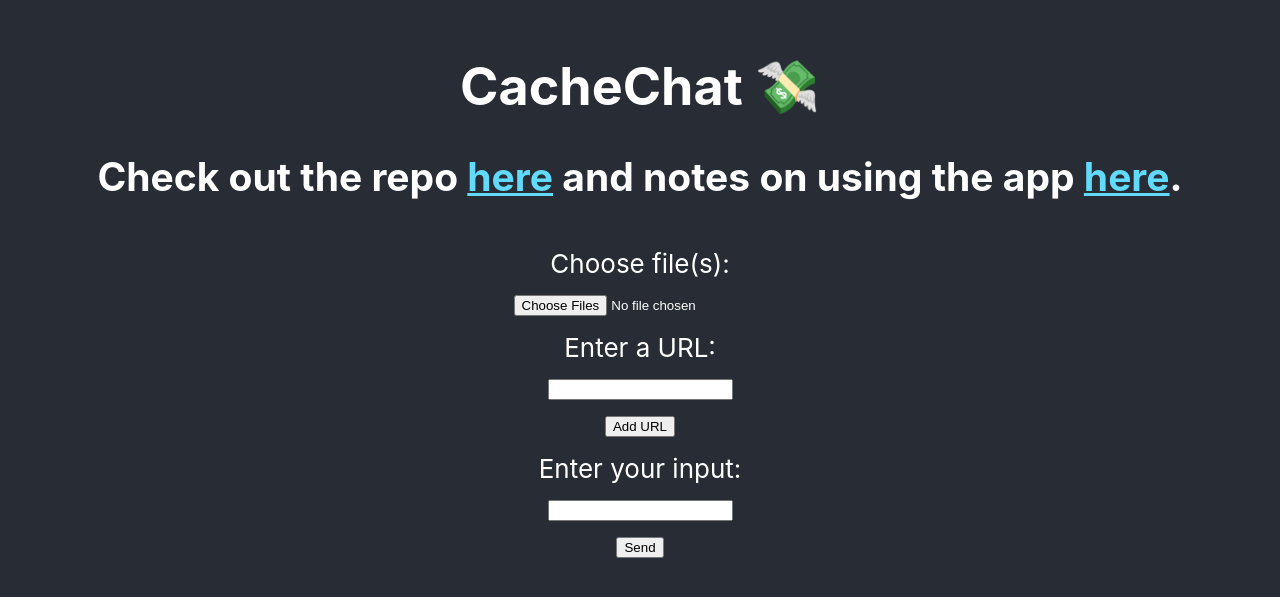
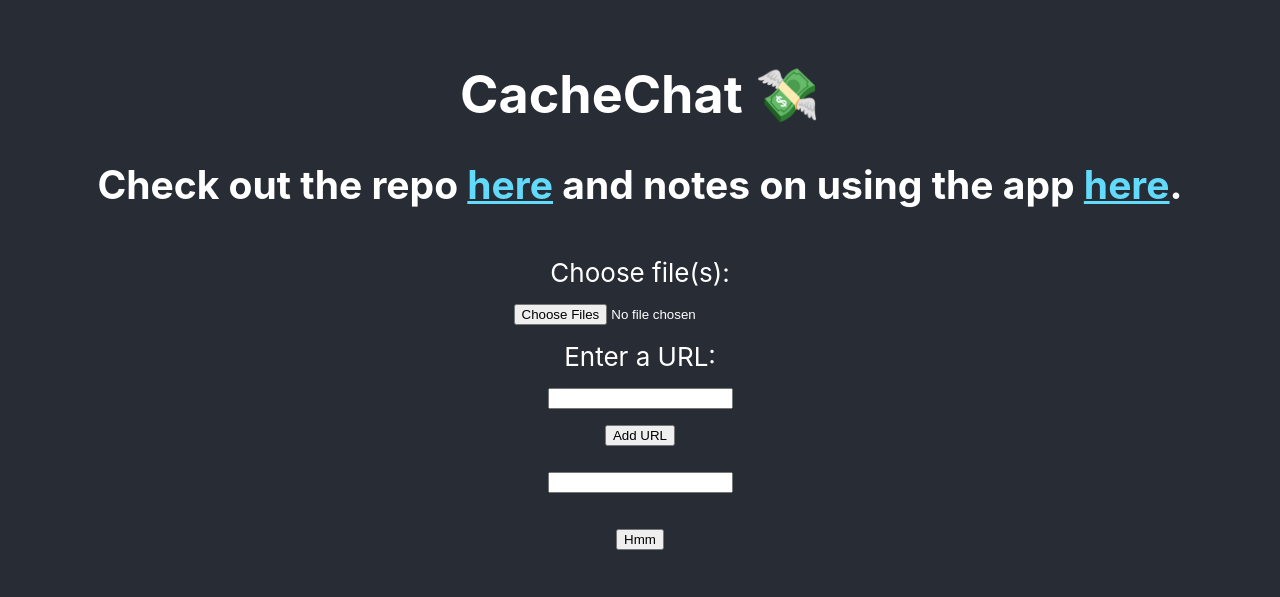
Before and after one commit to AnthonyMichaelTDM/LLM-Stack-Hackathon-2023, a React (Create React App) app: page / in a window 1280 px wide. Shown: the part 111-708 px from the top of the page. Built offline with nearby package versions, Linux system fonts and the light colour scheme.

Commit message:
Chat draft

```diff
--- a/src/components/chat.js
+++ b/src/components/chat.js
@@ -4,12 +4,23 @@ class ChatBox extends Component {
     render() {
         return (
             <div className="ChatBox">
-                <label htmlFor="chatBox">Enter your input:</label>
-                <input type="text" id="chatBox" name="chatBox"></input>
-                <button>Send</button>
+                <form novalidate className="chat-form">
+                    <label htmlFor="chat"></label>
+                    <input type="text" id="chat" name="chat" required></input>
+                    <p class="error" aria-live="polite"></p>
+                    <button class="send-button">Hmm</button>
+                </form>
             </div>
         )
     }
+
+    chatForm = document.querySelector(".chat-form");
+    chatText = document.querySelector("#chat");
+    chatTextError = document.querySelector("#chat + p.error");
+    hmmButton = document.querySelector(".send-button");
+
+    // Call /token endpoint with username and password
+    // Call /chat endpoint with conversation_id and message
 }
 
 export default ChatBox
```
